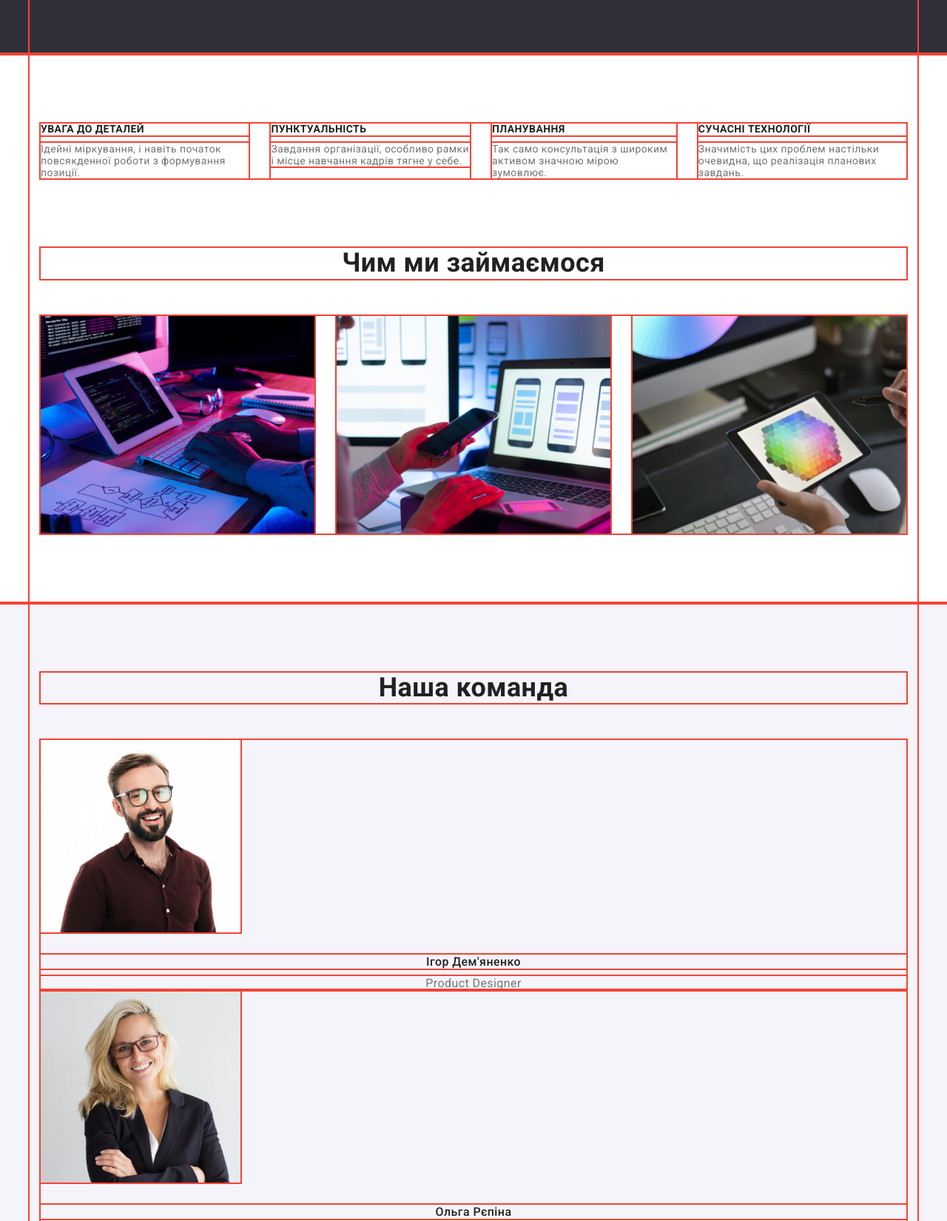
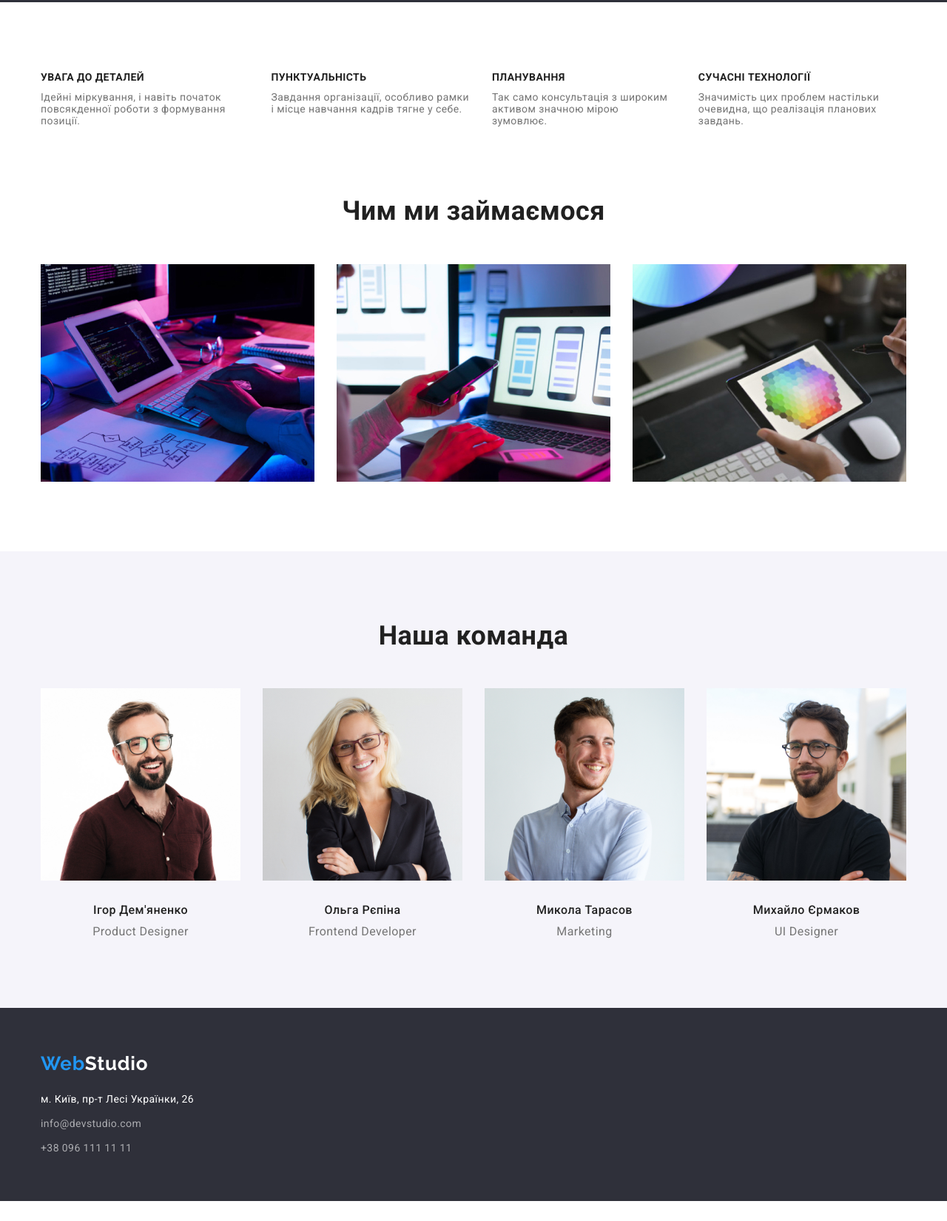
Before and after one commit to NVZ1994/goit-markup-hw-03, a plain HTML site: page index.html in a window 1280 px wide. Shown: the part 687-2337 px from the top of the page at 74% size. After the commit the page ends 2310 px from the top, so only its background shows below. Drawn offline with nearby package versions, Linux system fonts and the light colour scheme.

Commit message:
completed studio page

```diff
--- a/css/styles.css
+++ b/css/styles.css
@@ -8,11 +8,15 @@
   --secondary-bgr-color: #F5F4FA;
 }
 
-* {
+/* общее на всем доке */
+/* *{
   outline: 2px solid #f44336;
+} */
+
+img {
+  display: block;
 }
 
-/* общее на всем доке */
 h1,
 h2,
 h3,
@@ -30,13 +34,10 @@ body {
   font-size: 14px;
   letter-spacing: 0.03em;
   background-color: var(--primary-white-color);
-
 }
 
-a {
-  color: var(--title-text-color);
-  text-decoration: none;
-  font-style: normal;
+.section {
+  padding: 94px 0;
 }
 
 .container {
@@ -46,27 +47,18 @@ a {
   display: flex;
   align-items: center;
 }
-
-.link {
-  padding: 32px 0;
-  display: block;
+a {
+  color: var(--title-text-color);
+  text-decoration: none;
+  font-style: normal;
 }
 
-.link-list:not(:first-child) {
-  margin-left: 50px;
-}
-
-.section {
-  width: 1200px;
-  margin: 0 auto;
-  padding: 94px 15px 94px 15px;
-}
-
+/* лого */
 .header {
   padding-top: 24px;
 }
 
-/* лого */
+
 .logo {
   font-family: "Raleway", sans-serif;
   color: var(--title-text-color);
@@ -85,14 +77,39 @@ span {
 
 /* списки */
 ul {
+  list-style: none;
   padding-left: 0;
-  list-style: none;
 }
-.email .phone .fact {
+
+/* навигация */
+
+.header-nav {
+  display: flex;
+  justify-content: space-between;
+}
+.link {
+  padding: 32px 0;
   display: block;
 }
 
-/* навигация */
+.phone-header {
+  margin-left: 50px;
+  padding: 32px 0;
+  display: block;
+}
+
+.email {
+  padding: 32px 0;
+  display: block;
+}
+
+.nav-link {
+  display: block;
+}
+.nav-link:not(:first-child) {
+  margin-left: 50px;
+}
+
 .site-nav-list {
   font-weight: 500;
   line-height: 1.14;
@@ -100,13 +117,6 @@ ul {
   letter-spacing: 0.02em;
 
   display: flex;
-  flex-wrap: nowrap;
-  justify-content: space-between;
-}
-.nav-container {
-  display: flex;
-  flex-wrap: nowrap;
-  align-items: center;
 }
 
 .site-nav-list a:hover,
@@ -123,12 +133,9 @@ ul {
   font-weight: 500;
   line-height: 1.14;
   letter-spacing: 0.02em;
+
   display: flex;
   margin-left: auto;
-}
-
-.contact-phone {
-  margin-left: 50px;
 }
 
 .auth-nav-list a:hover,
@@ -146,9 +153,6 @@ button {
   cursor: pointer;
   background: var(--primary-white-color);
   color: var(--title-text-color);
-  border-radius: 4px;
-
-  display: block;
 }
 
 button:hover,
@@ -158,18 +162,25 @@ button:focus {
 }
 
 /* герой и кнопка в нем*/
-.wrapper {
+.section-hero {
+  background: var(--bacground-gray-color);
+  color: var(--primary-white-color);
+  margin: 0 auto;
+
+  justify-content: center;
+}
+
+.hero-container {
   width: 1200px;
   margin: 0 auto;
   padding: 200px 237px;
 
   justify-content: center;
+
+  flex-wrap: wrap;
 }
 
-.hero {
-  background: var(--bacground-gray-color);
-  color: var(--primary-white-color);
-}
+
 
 .hero-title {
   font-weight: 900;
@@ -179,10 +190,11 @@ button:focus {
   text-align: center;
   text-transform: uppercase;
   letter-spacing: 0.06em;
-  margin-bottom: 100px;
+
+  display: block;
 }
 
-.hero button {
+.hero-container > button {
   font-weight: 700;
   font-size: 16px;
   line-height: 1.875;
@@ -190,9 +202,13 @@ button:focus {
   letter-spacing: 0.06em;
   background-color: var(--accent-text-color);
   color: var(--primary-white-color);
+
+  display: block;
+  margin-top: 30px;
 }
 
 /* все h2 */
+
 .visually-hidden {
   position: absolute;
   width: 1px;
@@ -214,19 +230,10 @@ button:focus {
   text-align: center;
   color: var(--title-text-color);
 
+  display: block;
   margin-bottom: 50px;
 }
 
-.profession {
-  display: flex;
-  flex-wrap: wrap;
-  gap: 30px;
-  justify-content: center;
-  flex-wrap: nowrap;
-}
-.profession-item {
-  flex-basis: calc((100%-4*30px)/3)
-}
 /* верхние h3 */
 .title {
   margin-bottom: 10px;
@@ -238,11 +245,8 @@ button:focus {
   font-weight: 700;
   line-height: 1.14;
   text-transform: uppercase;
-  margin-bottom: 10px;
 }
-
 .feature-list {
-  margin-bottom: 94px;
   display: flex;
   flex-wrap: wrap;
   gap: 30px;
@@ -250,17 +254,50 @@ button:focus {
   flex-wrap: nowrap;
 }
 
-.feature-item {
-  flex-basis: calc((100%-5*30px)/4)
-}
-
 .person {
   margin-bottom: 30px;
 }
 
+.section-activities {
+  padding-top: 0;
+}
+
+.activities-container {
+  display: block;
+  flex-wrap: wrap;
+  gap: 30px;
+  justify-content: center;
+  flex-wrap: nowrap;
+
+}
+
+.activities {
+  display: flex;
+  flex-wrap: wrap;
+  gap: 30px;
+  justify-content: center;
+  flex-wrap: nowrap;
+}
+
+.activities-item {
+  flex-basis: calc((100%-4*30px)/3)
+  }
+
 /* имена членов команды */
 .team-section {
   background-color: var(--secondary-bgr-color);
+}
+
+.team-container {
+  display: block;
+}
+
+.members-list {
+  display: flex;
+  flex-wrap: wrap;
+  gap: 30px;
+  justify-content: center;
+  flex-wrap: nowrap;
 }
 
 .members-list .title {
@@ -269,6 +306,10 @@ button:focus {
   font-size: 16px;
   line-height: 1.1875;
   text-align: center;
+}
+
+.member-item {
+  flex-basis: calc((100%-5*30px)/4)
 }
 
 /* должность */
@@ -306,36 +347,45 @@ footer {
   background-color: var(--bacground-gray-color);
 }
 
-.footer {
-  padding: 60px 15px;
-}
-
-.auth-nav-list-footer {
-  margin-top: 20px;
-  display: flex;
-}
-
 footer .logo {
   color: var(--primary-white-color);
+  margin: 0;
+
 }
-
-
 
 .adr-list a {
   font-weight: 400;
   font-size: 14px;
-  line-height: 1.7;
+  line-height: 24px;
   letter-spacing: 0.03em;
   color: var(--address-color);
-
-
 }
 
 footer .fact {
   color: var(--primary-white-color);
-  margin-bottom: 100px;
 }
 
-img {
+.section-footer {
+  padding: 0;
+}
+
+.section-footer {
+  padding: 0;
+}
+
+.container-footer {
   display: block;
+  padding-top: 60px;
+  padding-bottom: 60px;
 }
+
+.nav-footer {
+  display: flex;
+  margin-top: 20px;
+}
+.logo-footer {
+  padding: 0;
+}
+.footer-email {
+  margin: 9px 0;
+}
--- a/index.html
+++ b/index.html
@@ -1,136 +1,115 @@
 <!DOCTYPE html>
 <html lang="uk">
+
 <head>
   <meta charset="UTF-8" />
   <meta http-equiv="X-UA-Compatible" content="IE=edge" />
   <meta name="viewport" content="width=device-width, initial-scale=1.0" />
   <title>WebStudio</title>
-    <link
-      rel="stylesheet"
-      href="https://cdnjs.cloudflare.com/ajax/libs/modern-normalize/1.1.0/modern-normalize.min.css"
-    />
+  <link rel="stylesheet"
+    href="https://cdnjs.cloudflare.com/ajax/libs/modern-normalize/1.1.0/modern-normalize.min.css" />
   <link rel="stylesheet" href="./css/styles.css" />
   <link rel="preconnect" href="https://fonts.googleapis.com" />
   <link rel="preconnect" href="https://fonts.gstatic.com" crossorigin />
-    <link
-      href="https://fonts.googleapis.com/css2?family=Raleway:wght@700&family=Roboto:wght@400;500;700;900&display=swap"
-      rel="stylesheet"
-    />
+  <link href="https://fonts.googleapis.com/css2?family=Raleway:wght@700&family=Roboto:wght@400;500;700;900&display=swap"
+    rel="stylesheet" />
 </head>
 
 <body>
   <header class="header">
-      <div class="container">
-        <nav class="nav-container">
+    <section class="section-header">
+    <div class="container header-container">
+    <nav class="header-nav">
       <a href="./index.html" class="logo"><span>Web</span>Studio</a>
       <ul class="site-nav-list">
-            <li class="link-list"><a href="./studio.html" class="link">Студія</a></li>
-            <li class="link-list"><a href="./portfolio.html" class="link">Портфоліо</a></li>
-            <li class="link-list"><a href="./contacts.html" class="link">Контакти</a></li>
+        <li class="nav-link"><a href="./studio.html" class="link current">Студія</a></li>
+        <li class="nav-link"><a href="./portfolio.html" class="link">Портфоліо</a></li>
+        <li class="nav-link"><a href="./contacts.html" class="link">Контакти</a></li>
       </ul>
     </nav>
     <ul class="auth-nav-list">
-          <li class="contact-email"><a href="mailto:info@devstudio.com" class="email">info@devstudio.com</a></li>
-          <li class="contact-phone"><a href="tel:+380961111111" class="phone">+38 096 111 11 11</a></li>
+      <li><a href="mailto:info@devstudio.com" class="email">info@devstudio.com</a></li>
+      <li><a href="tel:+380961111111" class="phone-header">+38 096 111 11 11</a></li>
     </ul>
     </div>
+    </section>
   </header>
   <main>
-      <section class="hero">
-        <div class="wrapper">
+    <section class="section-hero">
+      <div class="container hero-container">
       <h1 class="hero-title">Ефективні рішення для вашого бізнесу</h1>
       <button type="button">Замовити послугу</button>
       </div>
     </section>
-
-      <section class="features">
-        <div class="section">
+    <section class="section section-features">
+      <div class="container">
       <h2 class="section-title visually-hidden">Oсобливості</h2>
       <ul class="feature-list">
-            <li class="feature-item">
+        <li>
           <h3 class="title">УВАГА ДО ДЕТАЛЕЙ</h3>
           <p>
             Ідейні міркування, і навіть початок повсякденної роботи з
             формування позиції.
           </p>
         </li>
-            <li class="feature-item">
+        <li>
           <h3 class="title">ПУНКТУАЛЬНІСТЬ</h3>
           <p>
-                Завдання організації, особливо рамки і місце навчання кадрів
-                тягне у себе.
+            Завдання організації, особливо рамки і місце навчання кадрів тягне
+            у себе.
           </p>
         </li>
-            <li class="feature-item">
+        <li>
           <h3 class="title">ПЛАНУВАННЯ</h3>
           <p>
             Так само консультація з широким активом значною мірою зумовлює.
           </p>
         </li>
-            <li class="feature-item">
+        <li>
           <h3 class="title">СУЧАСНІ ТЕХНОЛОГІЇ</h3>
           <p>
-                Значимість цих проблем настільки очевидна, що реалізація
-                планових завдань.
+            Значимість цих проблем настільки очевидна, що реалізація планових
+            завдань.
           </p>
         </li>
       </ul>
+      </div>
+    </section>
+    <section class="section section-activities">
+      <div class="container activities-container">
       <h2 class="section-title">Чим ми займаємося</h2>
-          <ul class="profession">
-            <li class="profession-item">
+      <ul class="activities">
+        <li class="activities-item">
           <img src="./images/img1.jpg" alt="desctop apps" width="370" />
         </li>
-            <li class="profession-item">
-              <img src="./images/img2.jpg" alt="mobile apps" width="370" />
-            </li>
-            <li class="profession-item">
+        <li class="activities-item"><img src="./images/img2.jpg" alt="mobile apps" width="370" /></li>
+        <li class="activities-item">
           <img src="./images/img3.jpg" alt="design solutions" width="370" />
         </li>
       </ul>
       </div>
     </section>
-
-      <section class="team-section">
-        <div class="section">
+    <section class="section team-section">
+      <div class="container team-container">
       <h2 class="section-title">Наша команда</h2>
       <ul class="members-list">
-            <li>
-              <img
-                src="./images/igor.jpg"
-                alt="product designer photo"
-                width="270"
-                class="person"
-              />
+        <li class="member-item">
+          <img src="./images/igor.jpg" alt="product designer photo" width="270" class="person" />
           <h3 class="title">Ігор Дем'яненко</h3>
           <p class="job">Product Designer</p>
         </li>
-            <li>
-              <img
-                src="./images/olga.jpg"
-                alt="frontend developer photo"
-                width="270"
-                class="person"
-              />
+        <li class="member-item">
+          <img src="./images/olga.jpg" alt="frontend developer photo" width="270" class="person" />
           <h3 class="title">Ольга Рєпіна</h3>
           <p class="job">Frontend Developer</p>
         </li>
-            <li>
-              <img
-                src="./images/mykola.jpg"
-                alt="marketing manager photo"
-                width="270"
-                class="person"
-              />
+        <li class="member-item">
+          <img src="./images/mykola.jpg" alt="marketing manager photo" width="270" class="person" />
           <h3 class="title">Микола Тарасов</h3>
           <p class="job">Marketing</p>
         </li>
-            <li>
-              <img
-                src="./images/mykhailo.jpg"
-                alt="ui designer photo"
-                width="270"
-                class="person"
-              />
+        <li class="member-item">
+          <img src="./images/mykhailo.jpg" alt="ui designer photo" width="270" class="person" />
           <h3 class="title">Михайло Єрмаков</h3>
           <p class="job">UI Designer</p>
         </li>
@@ -139,23 +118,24 @@
     </section>
   </main>
   <footer>
-      <div class="section footer">
-        <a href="./index.html" class="logo"><span>Web</span>Studio</a>
-        <address class="auth-nav-list-footer">
+    <section class="section section-footer">
+    <div class="container container-footer">
+    <a href="./index.html" class="logo logo-footer"><span>Web</span>Studio</a>
+    <address class="auth-nav-list">
+      <div class="nav-footer">
       <ul class="adr-list">
         <li>
-              <a href="https://goo.gl/maps/vscVkz8bYimMbtEp9"
-              target="_blank" class="fact" >м. Київ, пр-т Лесі Українки, 26</a>
+          <a href="https://goo.gl/maps/vscVkz8bYimMbtEp9" target="_blank" class="fact">м. Київ, пр-т Лесі Українки,
+            26</a>
         </li>
-            <li>
-              <a href="mailto:info@devstudio.com" class="email" >info@devstudio.com</a>
-            </li>
-            <li>
-              <a href="tel:+380961111111" class="phone">+38 096 111 11 11</a>
-            </li>
+        <li class="footer-email"><a href="mailto:info@devstudio.com" class="email-footer">info@devstudio.com</a></li>
+        <li><a href="tel:+380961111111" class="phone">+38 096 111 11 11</a></li>
       </ul>
+      </div>
     </address>
     </div>
+    </section>
   </footer>
 </body>
+
 </html>
```
Lines whose indentation alone changed are shown as unchanged.
